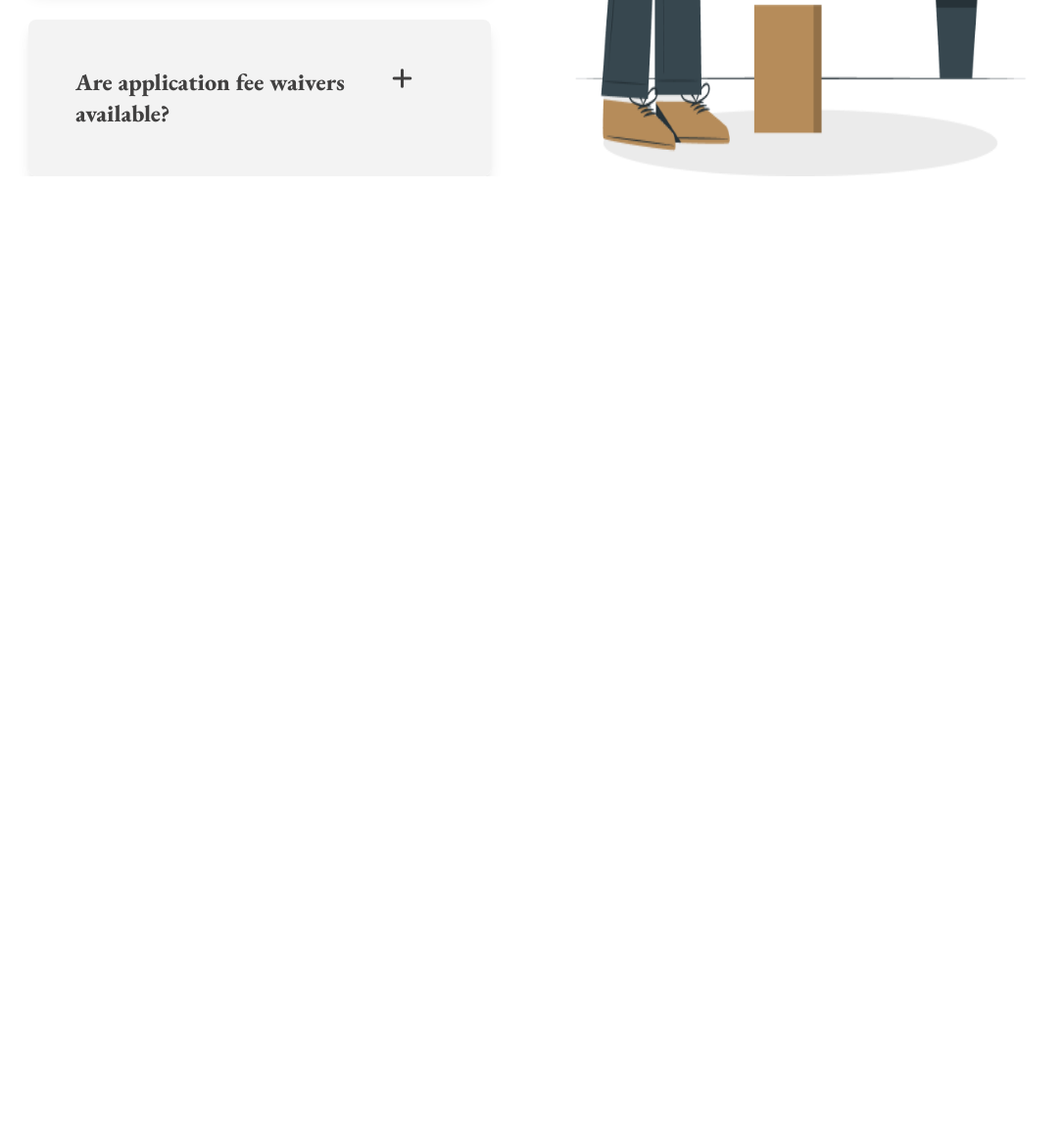
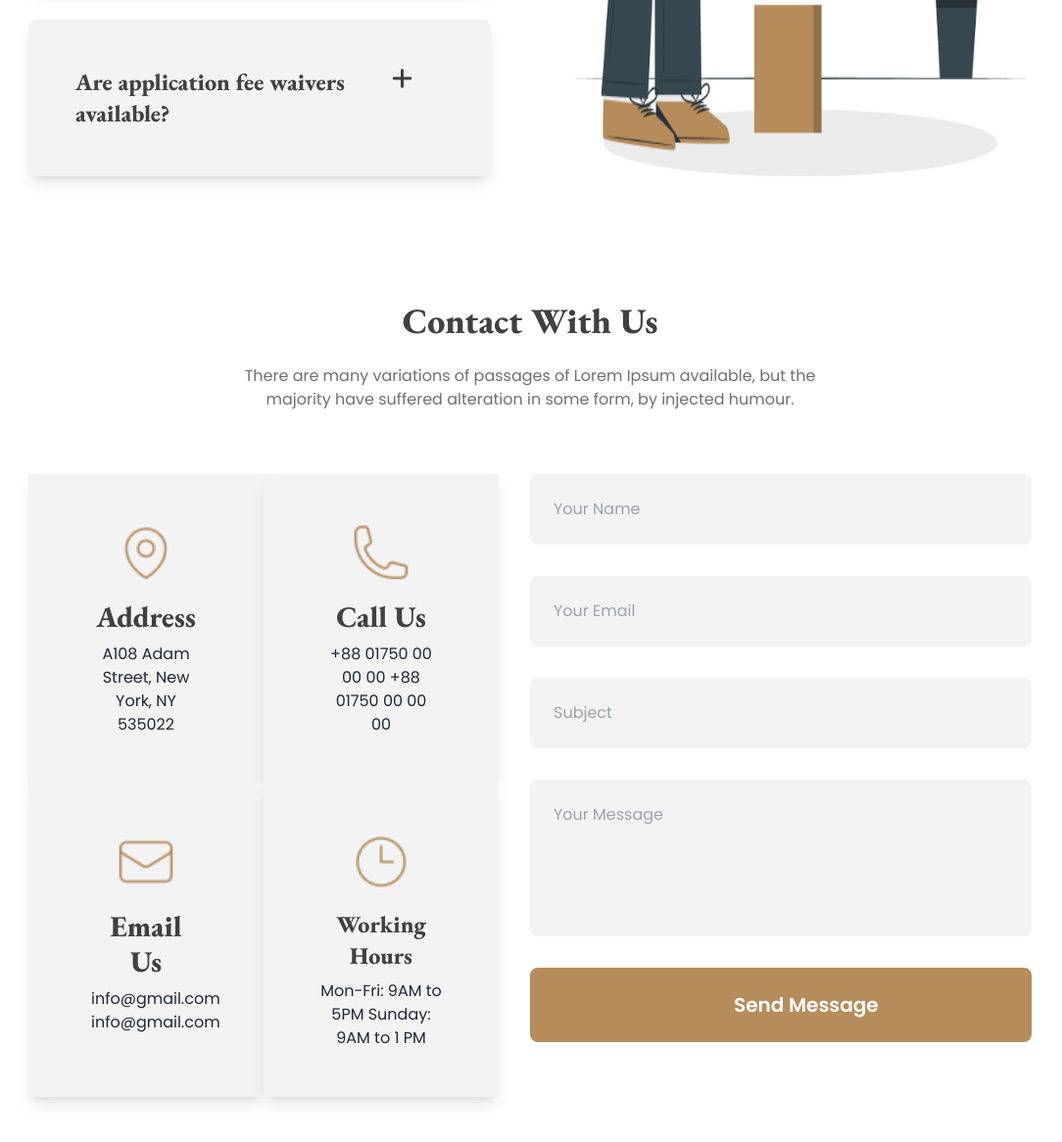
Before and after one commit to CodeWithArafat121/legal-solution-with-tailwindcss, a plain HTML site: page index.html in a window 1280 px wide. Shown: the part 3812-4978 px from the top of the page at 98% size, without its empty margins (99-1183 px from the left). Before the commit the page ends 3992 px from the top, so only its background shows below. Drawn offline with nearby package versions, Linux system fonts and the light colour scheme.

Commit message:
contract us section complete with responsive

```diff
--- a/index.html
+++ b/index.html
@@ -170,7 +170,9 @@
                             Are application fee waivers available? <i class="fa-solid fa-minus"></i>
                         </div>
                         <div class="collapse-content">
-                            <p class="text-base text-[#707070] font-normal">There are many variations of passages of Lorem Ipsum available, but the majority have suffered alteration in some form, by injected humour, . </p>
+                            <p class="text-base text-[#707070] font-normal">There are many variations of passages of
+                                Lorem Ipsum available, but the majority have suffered alteration in some form, by
+                                injected humour, . </p>
                         </div>
                     </div>
                     <div class="collapse shadow-lg bg-gradient-to-r from-[#F3F3F3] to-[#F3F3F3] rounded-lg p-8">
@@ -209,6 +211,56 @@
                 </div>
             </div>
         </section>
+
+        <section class="my-container mx-auto mt-28 lg:mt-32 mb-48">
+            <div>
+                <h2 class="font-EBGaramond text-4xl text-[#414040]  font-extrabold text-center">Contact With Us
+                </h2>
+                <p class="font-Poppins lg:w-3/5 mx-auto text-center text-base text-[#707070]  mt-6 font-normal ">There
+                    are many variations of passages of Lorem Ipsum available, but the majority have suffered
+                    alteration in some form, by injected humour.</p>
+            </div>
+
+            <div class="flex flex-col lg:flex-row gap-8 mt-16">
+                <div class="lg:w-1/2 grid-cols-1 md:grid grid-cols-2">
+                    <div
+                        class="shadow-lg bg-gradient-to-r from-[#F3F3F3] to-[#F3F3F3] border-[#E7E7E7] rounded-[1px] px-16 py-12 text-center">
+                        <img class="w-16 mx-auto" src="./images/location.png" alt="">
+                        <h3 class="font-EBGaramond text-3xl text-[#414040] font-extrabold mt-4">Address</h3>
+                        <p class="font-Poppins  mt-2">A108 Adam Street,
+                            New York, NY 535022</p>
+                    </div>
+                    <div
+                        class="shadow-lg bg-gradient-to-r from-[#F3F3F3] to-[#F3F3F3] border-[#E7E7E7] px-16 py-12 rounded-[1px] text-center">
+                        <img class="w-16 mx-auto" src="./images/call.png" alt="">
+                        <h3 class="font-EBGaramond text-3xl text-[#414040] font-extrabold mt-4">Call Us</h3>
+                        <p class="font-Poppins  mt-2">+88 01750 00 00 00
+                            +88 01750 00 00 00</p>
+                    </div>
+                    <div
+                        class="shadow-lg bg-gradient-to-r from-[#F3F3F3] to-[#F3F3F3] border-[#E7E7E7] px-16 py-12 rounded-[1px] text-center">
+                        <img class="w-16 mx-auto" src="./images/email.png" alt="">
+                        <h3 class="font-EBGaramond text-3xl text-[#414040] font-extrabold mt-4">Email Us</h3>
+                        <p class="font-Poppins  mt-2">info@gmail.com
+                            info@gmail.com</p>
+                    </div>
+                    <div
+                        class="shadow-lg bg-gradient-to-r from-[#F3F3F3] to-[#F3F3F3] border-[#E7E7E7] px-14 py-12 rounded-[1px] text-center">
+                        <img class="w-16 mx-auto" src="./images/time.png" alt="">
+                        <h3 class="font-EBGaramond text-2xl text-[#414040] font-extrabold mt-4">Working Hours</h3>
+                        <p class="font-Poppins  mt-2">Mon-Fri: 9AM to 5PM
+                            Sunday: 9AM to 1 PM</p>
+                    </div>
+                </div>
+                <form class="lg:w-1/2 flex flex-col space-y-8">
+                    <input class="bg-[#F3F3F3] w-full p-6 font-Poppins text-base text-[#707070] font-normal rounded-lg" type="text" placeholder="Your Name">
+                    <input class="bg-[#F3F3F3] w-full p-6 font-Poppins text-base text-[#707070] font-normal rounded-lg" type="email" placeholder="Your Email">
+                    <input class="bg-[#F3F3F3] w-full p-6 font-Poppins text-base text-[#707070] font-normal rounded-lg" type="text" placeholder="Subject">
+                    <input class="bg-[#F3F3F3] w-full pt-6 pb-28 pl-6 font-Poppins text-base text-[#707070] font-normal rounded-lg" type="text" placeholder="Your Message">
+                    <input class="bg-[#B68C5A]  w-full md:px-52 py-6 font-Poppins text-xl text-white font-semibold rounded-lg" type="submit" value="Send Message">
+                </form>
+            </div>
+        </section>
     </main>
 
     <footer>
```
